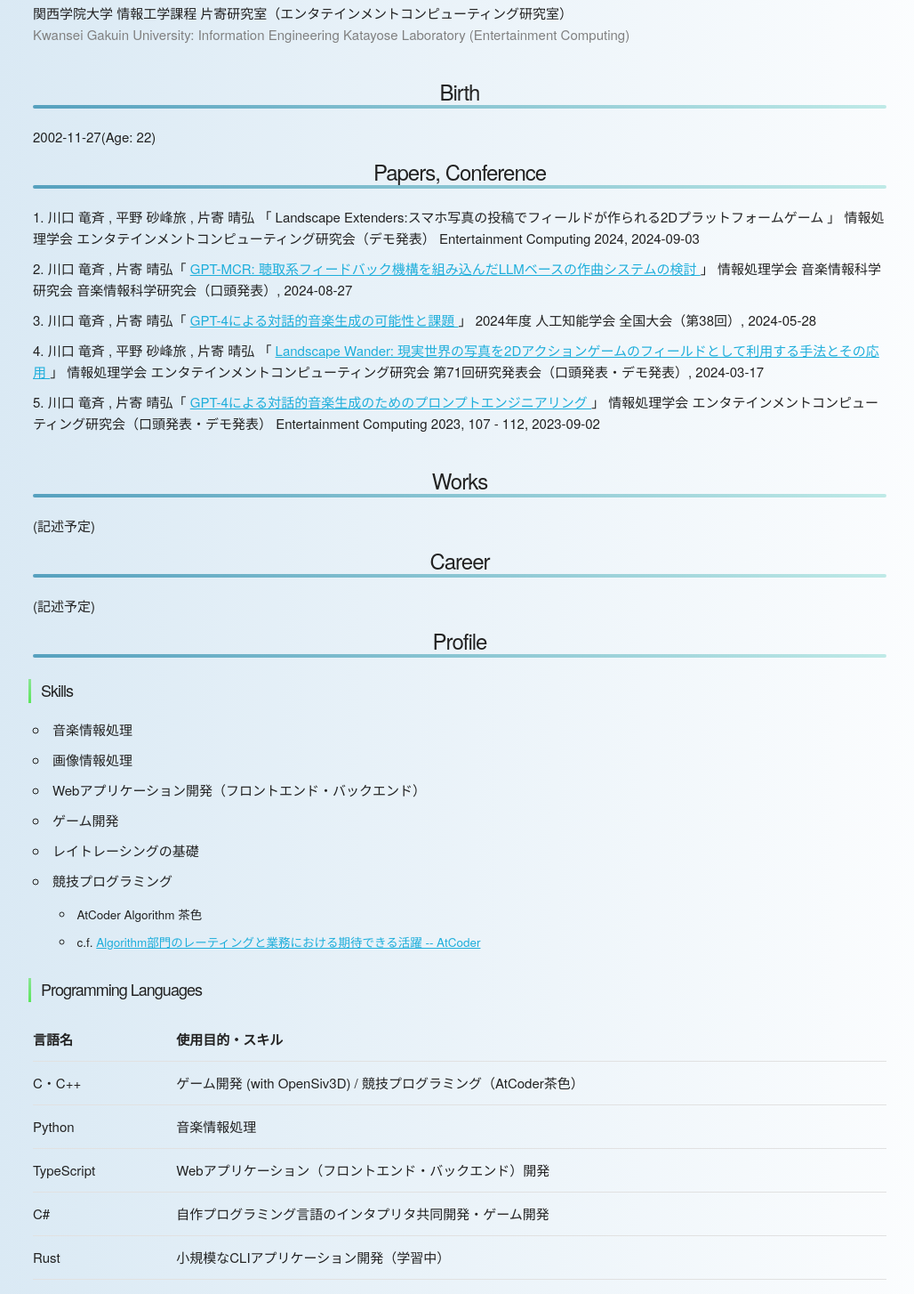
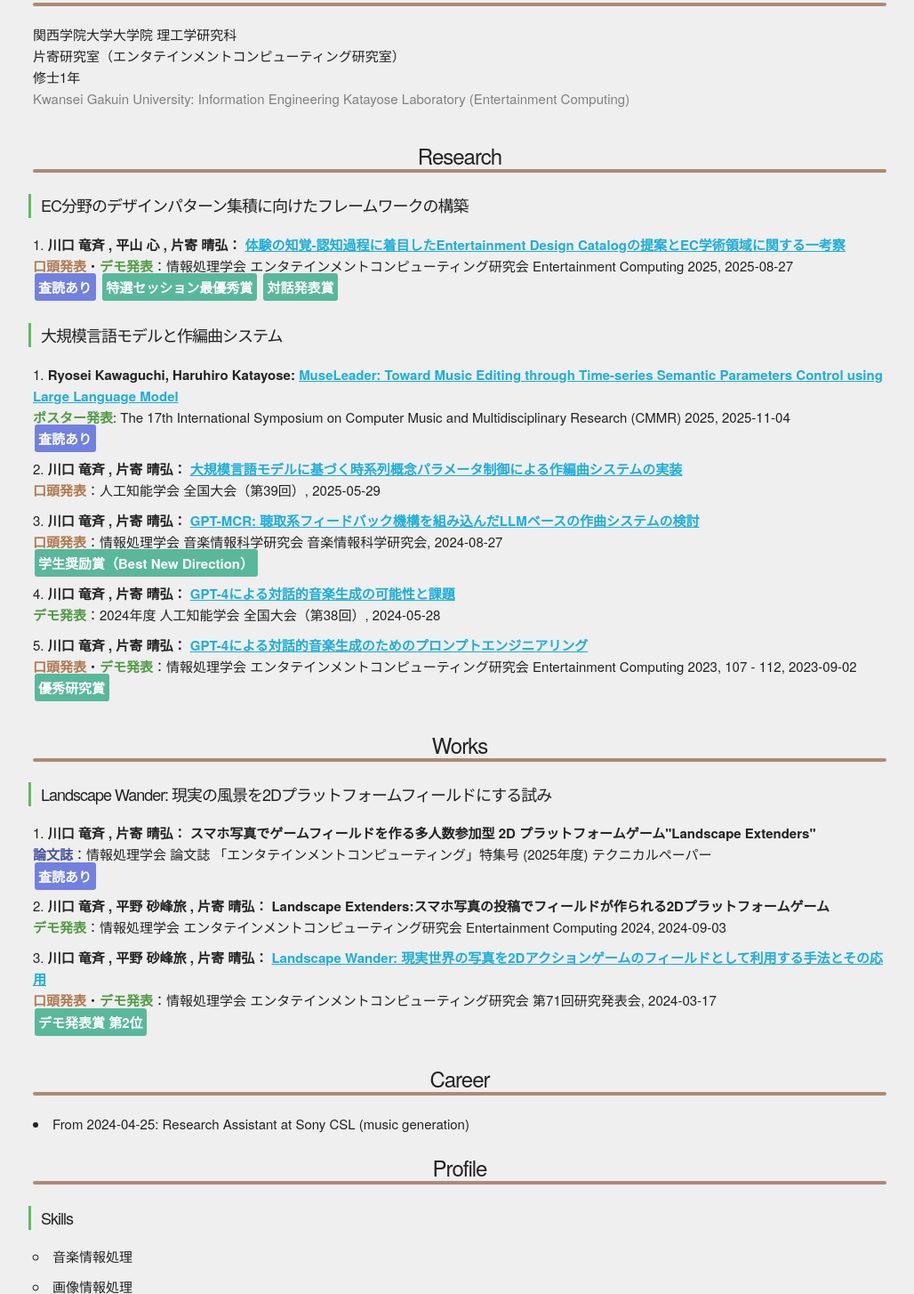
Before and after one commit to Appbird/Appbird.github.io, a plain HTML site: page index.html in a window 1280 px wide. Shown: the part 529-1983 px from the top of the page at 89% size, without its empty margins (123-1151 px from the left). Drawn offline with Linux system fonts and the light colour scheme.

Commit message:
2025年度の経歴を追記

```diff
--- a/css/utility.css
+++ b/css/utility.css
@@ -9,7 +9,7 @@ p.u-center {
 
 body {
     font-size: 150%;
-    background: linear-gradient(90deg, #d6e7f3, #ffffff);
+    background: #efefef;
 }
 
 
@@ -19,6 +19,7 @@ h2 {
     font-size: 2.4rem;
     padding-top: 0.5em;
     position:relative;
+
 }
 h2::after {
     content: "";
@@ -28,7 +29,7 @@ h2::after {
     height: 4px;
     border-radius: 2px;
 
-    background: linear-gradient(25deg, #55a0be, #bfeae7);
+    background: #ae8a75;
 }
 h3 {
     font-size: 1.8rem;
@@ -45,7 +46,7 @@ h3::before {
     position:absolute;
     top:0.2em;
     left:-5px;
-    background: linear-gradient(25deg, #59e659, rgb(139, 229, 149));
+    background: #5ebd5e;
 }
 h4 { font-size: 1.5rem; padding-top: 0.3em;}
 
@@ -56,12 +57,16 @@ img {
 img.u-icon {
     max-width: 15em;
     border-radius: 100%;
-    border-color: #bfeae7;
+    border-color: #d9b795;
     border-width: 3px;
     border-style: solid;
     padding: 1em;
     width: 30%;
     min-width: 150px;
+}
+
+.u-strong {
+    font-weight: bold;
 }
 
 .u-footnote {
@@ -71,3 +76,32 @@ img.u-icon {
 .u-gray {
     color: gray;
 }
+.u-poster {
+    color: #519b45;
+    font-weight: bold;
+}
+.u-oral {
+    color: #b0794e;
+    font-weight: bold;
+}
+.u-paper {
+    color: #46529e;
+    font-weight: bold;
+}
+.u-reviewed {
+    color: #fff;
+    background-color:#7281df;
+    border-radius: 3px;
+    font-weight: bold;
+    padding: 0.30em;
+    margin: 0.1em;
+}
+
+.u-award {
+    color: #fff;
+    background-color:#59b89b;
+    border-radius: 3px;
+    padding: 0.30em;
+    margin: 0.1em;
+    font-weight: bold;
+}
--- a/index.html
+++ b/index.html
@@ -18,76 +18,133 @@
                 <img class="u-icon" src="dst/kawaii-icon.png">
             </div>
             <p class="u-gray">
-                川口 竜斉 / Ryosei Kawaguchi<br>
-                あぷりばーど / @apricotappbird
+                あぷりばーど / @apricotappbird <br>
+                川口 竜斉 / Ryosei Kawaguchi <br>
+                Birth: 2002-11-27 <br>
             </p>
             <h2>Affiliation</h2>
             <p>
-                関西学院大学 情報工学課程
-                片寄研究室（エンタテインメントコンピューティング研究室）
+                関西学院大学大学院 理工学研究科<br>
+                片寄研究室（エンタテインメントコンピューティング研究室）<br>
+                修士1年
              <br>
              <span class="u-gray">
                 Kwansei Gakuin University: Information Engineering
                 Katayose Laboratory (Entertainment Computing)
             </span>
             </p>
-             <h2>Birth</h2>
-            2002-11-27(Age: 22)
 
-            <h2>Papers, Conference</h2>
+            <h2>Research</h2>
+
+            <h3>EC分野のデザインパターン集積に向けたフレームワークの構築</h3>
             <ol>
                 <li>
-                    川口 竜斉 , 平野 砂峰旅 , 片寄 晴弘
-                    「
-                    Landscape Extenders:スマホ写真の投稿でフィールドが作られる2Dプラットフォームゲーム
-                    」
-                    情報処理学会 エンタテインメントコンピューティング研究会（デモ発表）
-                    Entertainment Computing 2024, 2024-09-03
+                    <span class="u-strong">
+                    川口 竜斉 , 平山 心 , 片寄 晴弘：
+                    <a class="u-strong" href="https://appbird.github.io/entertainment-design-catalog">
+                        体験の知覚-認知過程に着目したEntertainment Design Catalogの提案とEC学術領域に関する一考察
+                    </a>
+                    </span>
+                    <br>
+                    <span class="u-oral">口頭発表</span>・<span class="u-poster">デモ発表</span>：情報処理学会 エンタテインメントコンピューティング研究会 Entertainment Computing 2025, 2025-08-27 <br>
+                    <span class="u-reviewed">査読あり</span>
+                    <span class="u-award">特選セッション最優秀賞</span>
+                    <span class="u-award">対話発表賞</span>
+                </li>
+            </ol>
+            <h3>大規模言語モデルと作編曲システム</h3>
+            <ol>
+                <li>
+                    <span class="u-strong">
+                    Ryosei Kawaguchi, Haruhiro Katayose:
+                    <a href="https://appbird.github.io/muse-leader">
+                        MuseLeader: Toward Music Editing through
+	                    Time-series Semantic Parameters Control using Large Language Model
+                    </a>
+                    </span>
+                    <br>
+                    <span class="u-poster">ポスター発表</span>: The 17th International Symposium on Computer Music and Multidisciplinary Research (CMMR) 2025, 2025-11-04<br>
+                    <span class="u-reviewed">査読あり</span>
                 </li>
                 <li>
-                    川口 竜斉 , 片寄 晴弘「
+                    <span class="u-strong">
+                    川口 竜斉 , 片寄 晴弘：
+                    <a class="u-strong" href="https://confit.atlas.jp/guide/event/jsai2025/subject/3O5-OS-22a-02/entries">
+                        大規模言語モデルに基づく時系列概念パラメータ制御による作編曲システムの実装
+                    </a>
+                    </span>
+                    <br>
+                    <span class="u-oral">口頭発表</span>：人工知能学会 全国大会（第39回）, 2025-05-29
+                </li>
+                <li>
+                    <span class="u-strong">
+                    川口 竜斉 , 片寄 晴弘：
                     <a href="https://ipsj.ixsq.nii.ac.jp/ej/?action=repository_uri&item_id=238211">
                         GPT-MCR: 聴取系フィードバック機構を組み込んだLLMベースの作曲システムの検討
                     </a>
-                    」
-                    情報処理学会 音楽情報科学研究会 音楽情報科学研究会（口頭発表）, 2024-08-27
+                    </span><br>
+                    <span class="u-oral">口頭発表</span>：情報処理学会 音楽情報科学研究会 音楽情報科学研究会, 2024-08-27<br>
+                    <span class="u-award">学生奨励賞（Best New Direction）</span>
                 </li>
                 <li>
-                    川口 竜斉 , 片寄 晴弘「
+                    <span class="u-strong">
+                    川口 竜斉 , 片寄 晴弘：
                     <a href="https://ipsj.ixsq.nii.ac.jp/ej/?action=repository_uri&item_id=238211">
                         GPT-4による対話的音楽生成の可能性と課題
                     </a>
-                    」
-                    2024年度 人工知能学会 全国大会（第38回）, 2024-05-28
+                    </span><br>
+                    <span class="u-poster">デモ発表</span>：2024年度 人工知能学会 全国大会（第38回）, 2024-05-28
                 </li>
                 <li>
-                    川口 竜斉 , 平野 砂峰旅 , 片寄 晴弘
-                    「
-                        <a href="https://ipsj.ixsq.nii.ac.jp/ej/?action=pages_view_main&active_action=repository_view_main_item_detail&item_id=233635&item_no=1&page_id=13&block_id=8">
-                            Landscape Wander: 現実世界の写真を2Dアクションゲームのフィールドとして利用する手法とその応用
-                        </a>
-                    」
-                    情報処理学会 エンタテインメントコンピューティング研究会
-                    第71回研究発表会（口頭発表・デモ発表）, 2024-03-17
-                </li>
-                <li>
-                    川口 竜斉 , 片寄 晴弘「
+                    <span class="u-strong">
+                    川口 竜斉 , 片寄 晴弘：
                     <a href="https://ipsj.ixsq.nii.ac.jp/ej/?action=repository_uri&item_id=227463">
                         GPT-4による対話的音楽生成のためのプロンプトエンジニアリング
                     </a>
-                    」
-                    情報処理学会 エンタテインメントコンピューティング研究会（口頭発表・デモ発表）
+                    </span>
+                    <br>
+                    <span class="u-oral">口頭発表</span>・<span class="u-poster">デモ発表</span>：情報処理学会 エンタテインメントコンピューティング研究会
                     Entertainment Computing 2023, 107 - 112, 2023-09-02
+                    <br>
+                    <span class="u-award">優秀研究賞</span>
+                </li>
+            </ol>
+            <h2>Works</h2>
+            <h3>Landscape Wander: 現実の風景を2Dプラットフォームフィールドにする試み</h3>
+            <ol>
+                <li>
+                    <span class="u-strong">
+                    川口 竜斉 , 片寄 晴弘：
+                    スマホ写真でゲームフィールドを作る多人数参加型 2D プラットフォームゲーム"Landscape Extenders"
+                    </span><br>
+                    <span class="u-paper">論文誌</span>：情報処理学会 論文誌 「エンタテインメントコンピューティング」特集号 (2025年度) テクニカルペーパー
+                    <br>
+                    <span class="u-reviewed">査読あり</span>
+                </li>
+                <li>
+                    <span class="u-strong">
+                    川口 竜斉 , 平野 砂峰旅 , 片寄 晴弘：
+                    Landscape Extenders:スマホ写真の投稿でフィールドが作られる2Dプラットフォームゲーム
+                    </span><br>
+                    <span class="u-poster">デモ発表</span>：情報処理学会 エンタテインメントコンピューティング研究会 Entertainment Computing 2024, 2024-09-03
+                </li>
+                <li>
+                    <span class="u-strong">
+                    川口 竜斉 , 平野 砂峰旅 , 片寄 晴弘：
+                        <a href="https://youtu.be/2X_ZQukCaTs?si=bCN7MlohwxzI8iPP">
+                            Landscape Wander: 現実世界の写真を2Dアクションゲームのフィールドとして利用する手法とその応用
+                        </a>
+                    </span>
+                    <br>
+                    <span class="u-oral">口頭発表</span>・<span class="u-poster">デモ発表</span>：情報処理学会 エンタテインメントコンピューティング研究会
+                    第71回研究発表会, 2024-03-17
+                    <br>
+                    <span class="u-award">デモ発表賞 第2位</span>
                 </li>
             </ol>
 
-
-            <h2>Works</h2>
-            (記述予定)
-
-
             <h2>Career</h2>
-            (記述予定)
+            <li>From 2024-04-25: Research Assistant at Sony CSL (music generation)</li>
 
 
             <h2>Profile</h2>
@@ -101,7 +158,7 @@
                 <li>レイトレーシングの基礎</li>
                 <li>競技プログラミング</li>
                 <ul>
-                    <li>AtCoder Algorithm 茶色</li>
+                    <li>AtCoder Algorithm -- rate 970 (緑)</li>
                     <li>c.f. <a href="https://info.atcoder.jp/utilize/jobs/rating-business-impact">Algorithm部門のレーティングと業務における期待できる活躍 -- AtCoder</a></li>
                 </ul>
             </ul>
@@ -123,16 +180,16 @@
                       <td>音楽情報処理</td>
                     </tr>
                     <tr>
+                        <td>Rust</td>
+                        <td>ソフトウェアラスタライザの制作・CLIアプリケーション</td>
+                    </tr>
+                    <tr>
                         <td>TypeScript</td>
                         <td>Webアプリケーション（フロントエンド・バックエンド）開発</td>
                     </tr>
                     <tr>
-                    <td>C#</td>
+                        <td>C# (Unity)</td>
                         <td>自作プログラミング言語のインタプリタ共同開発・ゲーム開発</td>
-                  </tr>
-                  <tr>
-                    <td>Rust</td>
-                    <td>小規模なCLIアプリケーション開発（学習中）</td>
                     </tr>
                 </tbody>
               </table>
@@ -143,7 +200,7 @@
             コンピュータグラフィクス, コンパイラ, 論理的検証（型理論）
 
         <h3>Hobby</h3>
-            旅行，数学（位相空間），イラスト（お絵描き），かわいいおようふく
+            旅行，数学（位相空間），イラスト（お絵描き），クラシカルロリィタ
 
         <hr>
 
```
Lines whose indentation alone changed are shown as unchanged.
